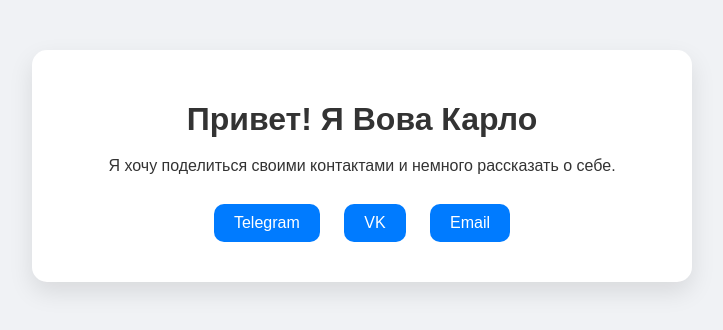
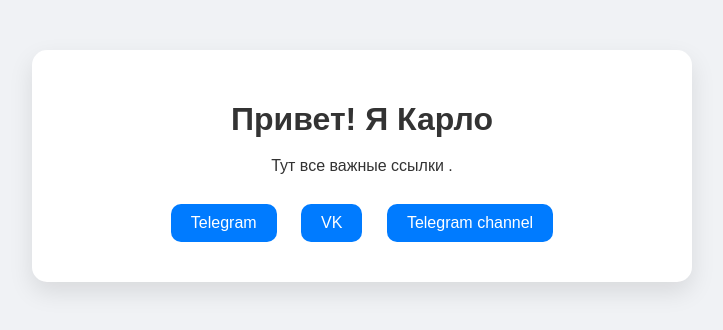
Before and after one commit to gladkovvova133-hue/My-contacts, a plain HTML site: page index.html in a window 1280 px wide. Shown: the whole page, without its empty margins (278-1001 px from the left). Drawn offline with Linux system fonts and the light colour scheme.

Commit message:
Update personal information and contact links

```diff
--- a/index.html
+++ b/index.html
@@ -45,13 +45,13 @@
 </head>
 <body>
   <div class="container">
-    <h1>Привет! Я Вова Карло</h1>
-    <p>Я хочу поделиться своими контактами и немного рассказать о себе.</p>
+    <h1>Привет! Я Карло</h1>
+    <p>Тут все важные ссылки  .</p>
 
     <div class="contacts">
-      <a href="https://t.me/твой_ник" target="_blank">Telegram</a>
-      <a href="https://vk.com/твой_ник" target="_blank">VK</a>
-      <a href="mailto:твоя_почта@example.com">Email</a>
+      <a href="@m4aka" target="_blank">Telegram</a>
+      <a href="https://vk.com/kak_dela_carlo" target="_blank">VK</a>
+      <a href="https://t.me/CarloLitvinenko" target="_blank">Telegram channel</a>
     </div>
   </div>
 </body>
```
